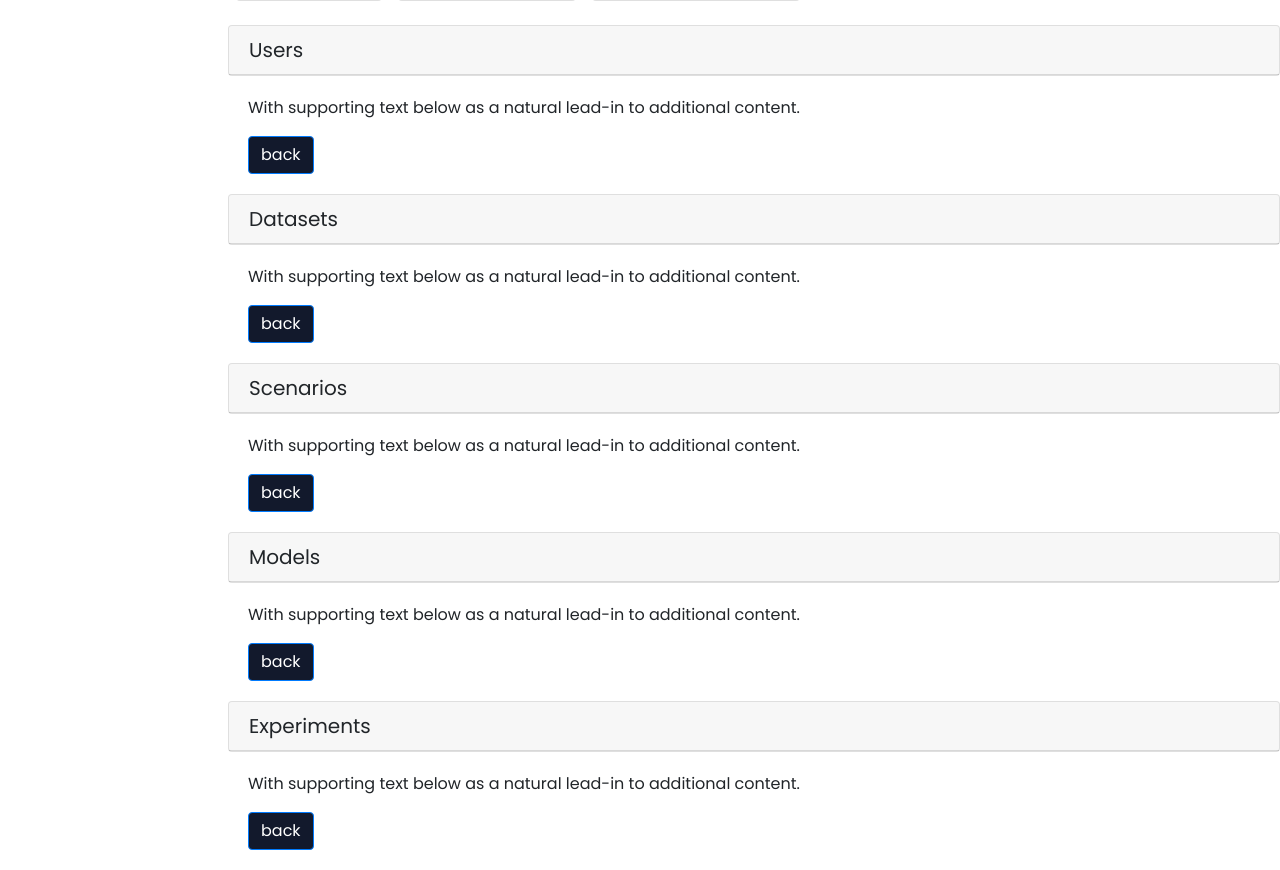
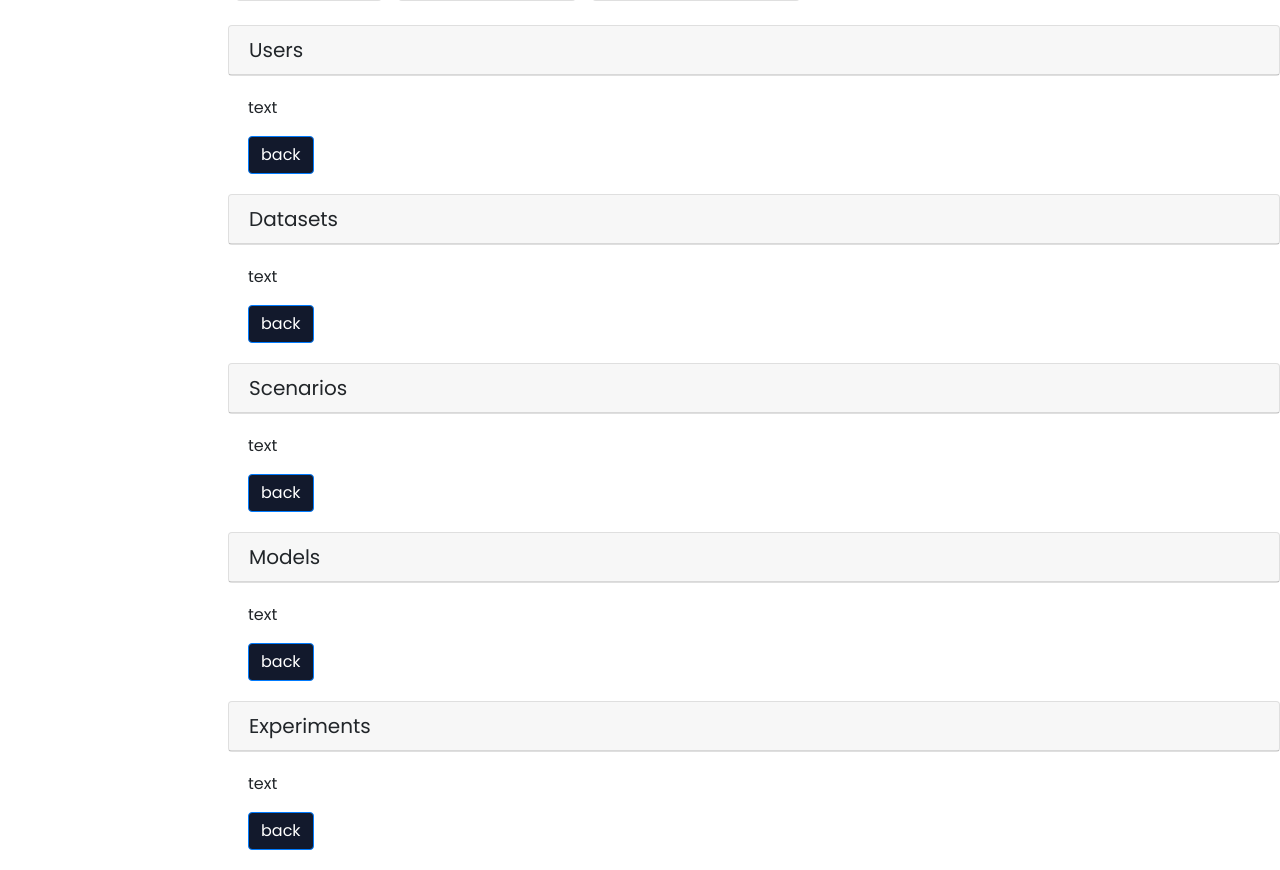
Before and after one commit to MohamedDarkaoui/Recommender-Systems, a Flask app: page /home in a window 1280 px wide; the page is wider, and only the part inside the window is pictured. Shown: the part 939-1809 px from the top of that part. Run offline with Flask 2, Linux system fonts and the light colour scheme; the visitor is signed in with stand-in values (Sample User, id 1); some libraries are stand-ins or nearby versions.

Commit message:
klein detail

```diff
--- a/website/templates/home.html
+++ b/website/templates/home.html
@@ -58,35 +58,35 @@
 <div class="card main">
     <h5 class="card-header"><a name="Users">Users</a></b></div></h5>
     <div class="card-body main">
-      <p class="card-text">With supporting text below as a natural lead-in to additional content.</p>
+      <p class="card-text">text</p>
       <a href="#" class="btn btn-primary">back</a>
     </div>
 </div>
 <div class="card main">
     <h5 class="card-header"><a name="Datasets">Datasets</a></b></div></h5>
     <div class="card-body main">
-      <p class="card-text">With supporting text below as a natural lead-in to additional content.</p>
+      <p class="card-text">text</p>
       <a href="#" class="btn btn-primary">back</a>
     </div>
 </div>
 <div class="card main">
     <h5 class="card-header"><a name="Scenarios">Scenarios</a></b></div></h5>
     <div class="card-body main">
-      <p class="card-text">With supporting text below as a natural lead-in to additional content.</p>
+      <p class="card-text">text</p>
       <a href="#" class="btn btn-primary">back</a>
     </div>
 </div>
 <div class="card main">
     <h5 class="card-header"><a name="Models">Models</a></b></div></h5>
     <div class="card-body main">
-      <p class="card-text">With supporting text below as a natural lead-in to additional content.</p>
+      <p class="card-text">text</p>
       <a href="#" class="btn btn-primary">back</a>
     </div>
 </div>
 <div class="card main">
     <h5 class="card-header"><a name="Experiments">Experiments</a></b></div></h5>
     <div class="card-body main">
-      <p class="card-text">With supporting text below as a natural lead-in to additional content.</p>
+      <p class="card-text">text</p>
       <a href="#" class="btn btn-primary">back</a>
     </div>
 </div>
```
